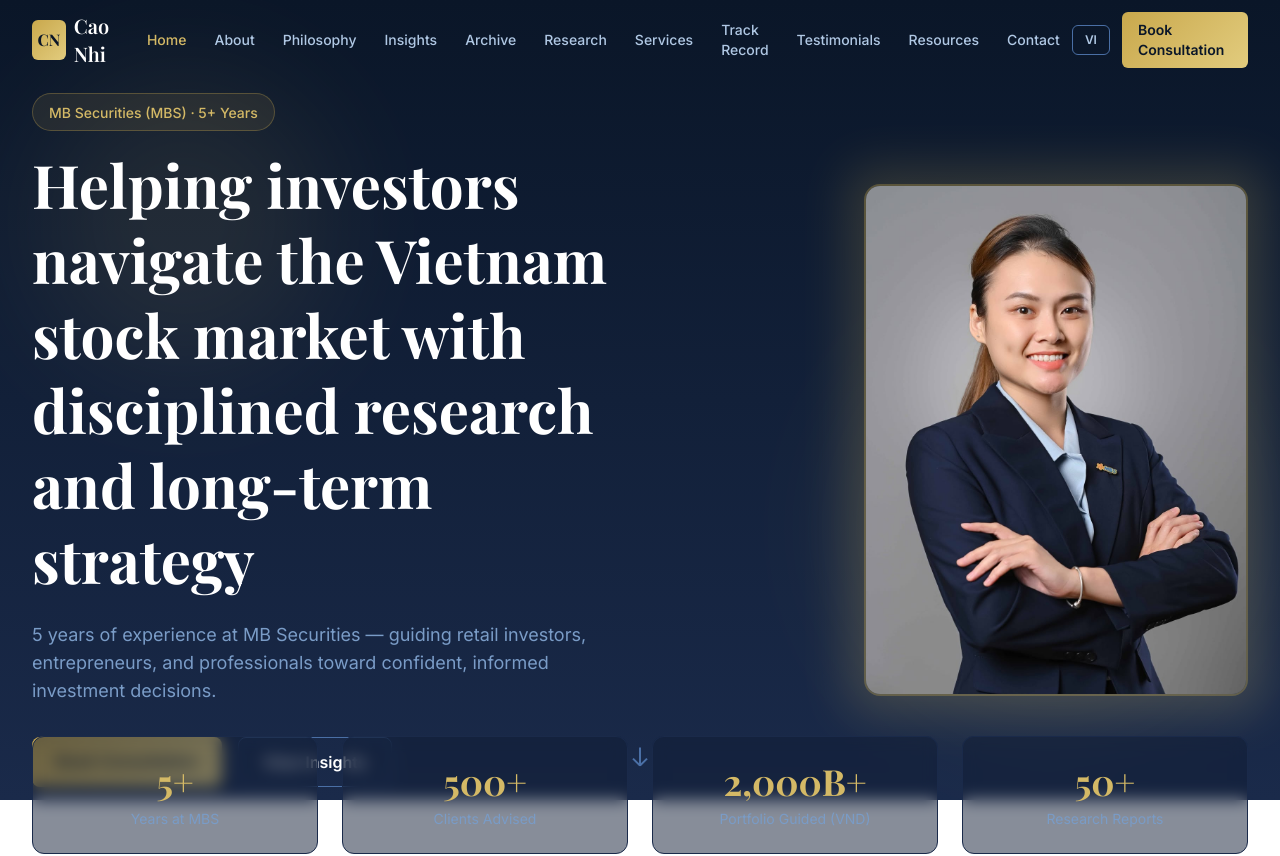
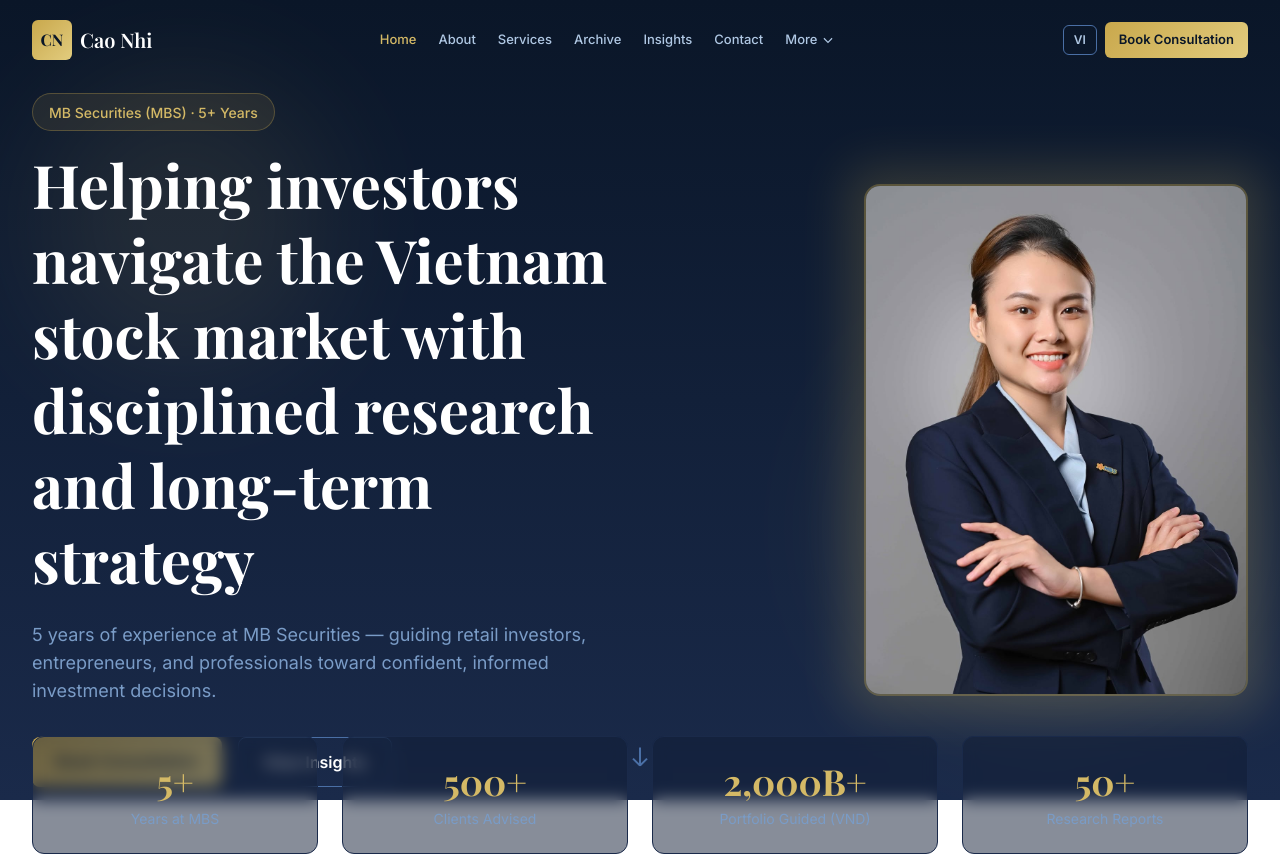
Before and after one commit to tnngoan/CaoNhi, a Next.js app: page /en in a window 1280 px wide. Shown: the top 856 px of the page. Built offline with nearby package versions, Linux system fonts and the light colour scheme; a web font is replaced by a local one.

Commit message:
Fix navbar: group secondary links into 'More' dropdown, add whitespace-nowrap, reduce spacing

```diff
--- a/src/components/layout/Navbar.tsx
+++ b/src/components/layout/Navbar.tsx
@@ -1,25 +1,30 @@
 "use client";
 
-import { useState, useEffect } from "react";
+import { useState, useEffect, useRef } from "react";
 import { useTranslations } from "next-intl";
 import { Link, usePathname, useRouter } from "@/i18n/navigation";
 import { useLocale } from "next-intl";
 import { motion, AnimatePresence } from "framer-motion";
 import { cn } from "@/lib/utils";
 
-const navLinks = [
+const primaryLinks = [
   { href: "/", key: "home" },
   { href: "/about", key: "about" },
+  { href: "/services", key: "services" },
+  { href: "/archive", key: "archive" },
+  { href: "/insights", key: "insights" },
+  { href: "/contact", key: "contact" },
+] as const;
+
+const moreLinks = [
   { href: "/philosophy", key: "philosophy" },
-  { href: "/insights", key: "insights" },
-  { href: "/archive", key: "archive" },
   { href: "/research", key: "research" },
-  { href: "/services", key: "services" },
   { href: "/track-record", key: "trackRecord" },
   { href: "/testimonials", key: "testimonials" },
   { href: "/resources", key: "resources" },
-  { href: "/contact", key: "contact" },
 ] as const;
+
+const allLinks = [...primaryLinks, ...moreLinks];
 
 export default function Navbar() {
   const t = useTranslations("nav");
@@ -28,6 +33,8 @@
   const router = useRouter();
   const [isScrolled, setIsScrolled] = useState(false);
   const [isMobileOpen, setIsMobileOpen] = useState(false);
+  const [moreOpen, setMoreOpen] = useState(false);
+  const moreRef = useRef<HTMLDivElement>(null);
 
   useEffect(() => {
     const handleScroll = () => setIsScrolled(window.scrollY > 20);
@@ -35,10 +42,23 @@
     return () => window.removeEventListener("scroll", handleScroll);
   }, []);
 
+  // Close dropdown on outside click
+  useEffect(() => {
+    const handleClick = (e: MouseEvent) => {
+      if (moreRef.current && !moreRef.current.contains(e.target as Node)) {
+        setMoreOpen(false);
+      }
+    };
+    document.addEventListener("mousedown", handleClick);
+    return () => document.removeEventListener("mousedown", handleClick);
+  }, []);
+
   const switchLocale = () => {
     const newLocale = locale === "vi" ? "en" : "vi";
     router.replace(pathname, { locale: newLocale });
   };
+
+  const isMoreActive = moreLinks.some((l) => pathname === l.href);
 
   return (
     <>
@@ -58,7 +78,7 @@
             {/* Logo */}
             <Link
               href="/"
-              className="flex items-center gap-2 text-white font-heading"
+              className="flex shrink-0 items-center gap-2 text-white font-heading"
             >
               <div className="flex h-8 w-8 items-center justify-center rounded-md gold-gradient lg:h-10 lg:w-10">
                 <span className="text-sm font-bold text-navy-900 lg:text-base">
@@ -69,13 +89,13 @@
             </Link>
 
             {/* Desktop nav */}
-            <nav className="hidden items-center gap-1 xl:flex">
-              {navLinks.map((link) => (
+            <nav className="hidden items-center gap-0.5 xl:flex">
+              {primaryLinks.map((link) => (
                 <Link
                   key={link.key}
                   href={link.href}
                   className={cn(
-                    "rounded-md px-3 py-2 text-sm font-medium transition-colors",
+                    "whitespace-nowrap rounded-md px-2.5 py-2 text-[13px] font-medium transition-colors",
                     pathname === link.href
                       ? "text-gold-400"
                       : "text-navy-200 hover:text-white"
@@ -84,20 +104,75 @@
                   {t(link.key)}
                 </Link>
               ))}
+
+              {/* More dropdown */}
+              <div ref={moreRef} className="relative">
+                <button
+                  onClick={() => setMoreOpen(!moreOpen)}
+                  className={cn(
+                    "flex whitespace-nowrap items-center gap-1 rounded-md px-2.5 py-2 text-[13px] font-medium transition-colors",
+                    isMoreActive
+                      ? "text-gold-400"
+                      : "text-navy-200 hover:text-white"
+                  )}
+                >
+                  {locale === "vi" ? "Thêm" : "More"}
+                  <svg
+                    className={cn(
+                      "h-3.5 w-3.5 transition-transform",
+                      moreOpen && "rotate-180"
+                    )}
+                    fill="none"
+                    viewBox="0 0 24 24"
+                    stroke="currentColor"
+                    strokeWidth={2}
+                  >
+                    <path d="M19 9l-7 7-7-7" />
+                  </svg>
+                </button>
+
+                <AnimatePresence>
+                  {moreOpen && (
+                    <motion.div
+                      initial={{ opacity: 0, y: -8 }}
+                      animate={{ opacity: 1, y: 0 }}
+                      exit={{ opacity: 0, y: -8 }}
+                      transition={{ duration: 0.15 }}
+                      className="absolute right-0 top-full mt-1 w-48 rounded-lg border border-navy-700 bg-navy-900/98 py-1.5 shadow-xl backdrop-blur-md"
+                    >
+                      {moreLinks.map((link) => (
+                        <Link
+                          key={link.key}
+                          href={link.href}
+                          onClick={() => setMoreOpen(false)}
+                          className={cn(
+                            "block whitespace-nowrap px-4 py-2 text-[13px] font-medium transition-colors",
+                            pathname === link.href
+                              ? "text-gold-400"
+                              : "text-navy-200 hover:bg-navy-800 hover:text-white"
+                          )}
+                        >
+                          {t(link.key)}
+                        </Link>
+                      ))}
+                    </motion.div>
+                  )}
+                </AnimatePresence>
+              </div>
             </nav>
 
             {/* Right side */}
-            <div className="flex items-center gap-3">
+            <div className="flex shrink-0 items-center gap-2">
               <button
                 onClick={switchLocale}
-                className="rounded-md border border-navy-400 px-3 py-1.5 text-xs font-semibold text-navy-200 transition-colors hover:border-gold-400 hover:text-gold-400"
+                className="rounded-md border border-navy-400 px-2.5 py-1.5 text-xs font-semibold text-navy-200 transition-colors hover:border-gold-400 hover:text-gold-400"
               >
                 {t("language")}
               </button>
 
               <Link
                 href="/contact"
-                className="hidden rounded-md gold-gradient px-4 py-2 text-sm font-semibold text-navy-900 transition-transform hover:scale-105 sm:inline-block"
+                className="hidden whitespace-nowrap rounded-md gold-gradient px-3.5 py-2 text-[13px] font-semibold text-navy-900 transition-transform hover:scale-105 sm:inline-block"
               >
                 {t("bookConsultation")}
               </Link>
@@ -143,7 +218,7 @@
             className="fixed inset-0 z-40 bg-navy-900/98 backdrop-blur-lg xl:hidden"
           >
             <div className="flex h-full flex-col items-center justify-center gap-4 p-8">
-              {navLinks.map((link, i) => (
+              {allLinks.map((link, i) => (
                 <motion.div
                   key={link.key}
                   initial={{ opacity: 0, y: 20 }}
```
